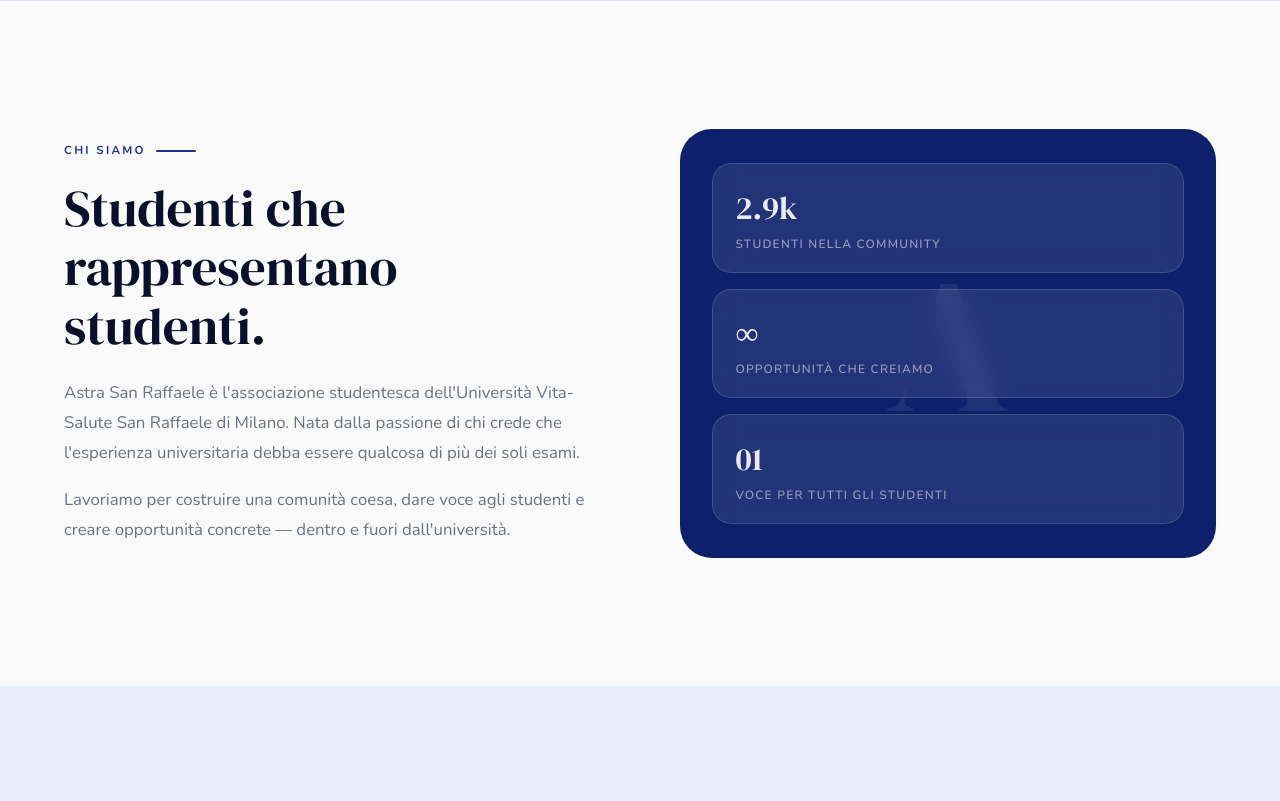
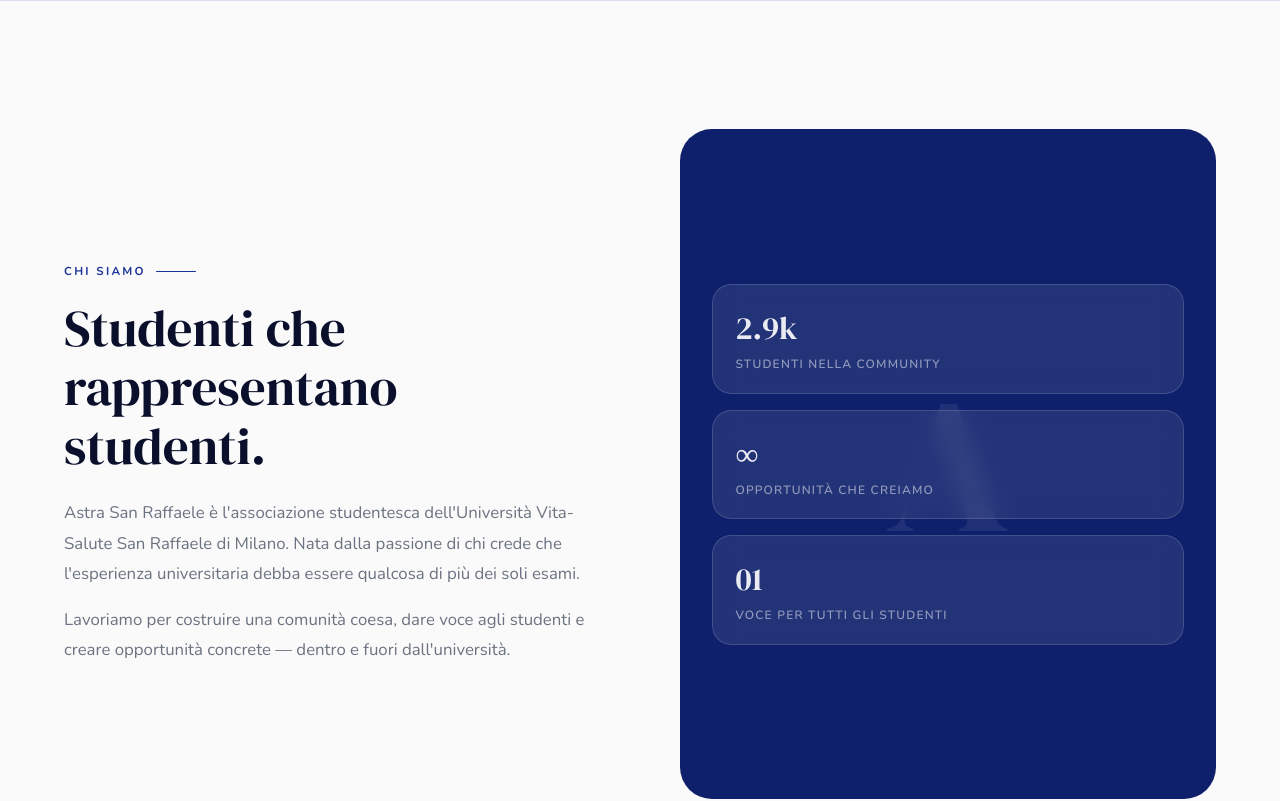
Before and after one commit to AstraSanRaffaele/Astra_Web, a Next.js app: page / in a window 1280 px wide. Shown: the part 980-1781 px from the top of the page. Built offline with nearby package versions, Linux system fonts and the light colour scheme; no server answers.

Commit message:
minor updates

```diff
--- a/app/page.tsx
+++ b/app/page.tsx
@@ -260,7 +260,7 @@
             <Reveal delay={0.15}>
               <div style={{
                 background: "var(--blue)", borderRadius: "2rem",
-                aspectRatio: "5/4", position: "relative",
+                aspectRatio: "4/5", position: "relative",
                 display: "flex", alignItems: "center", justifyContent: "center", overflow: "hidden",
               }}>
                 <span className="serif" style={{
```
